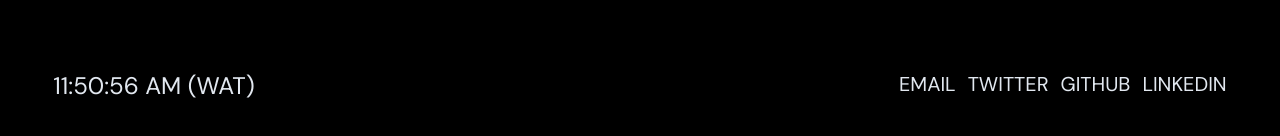
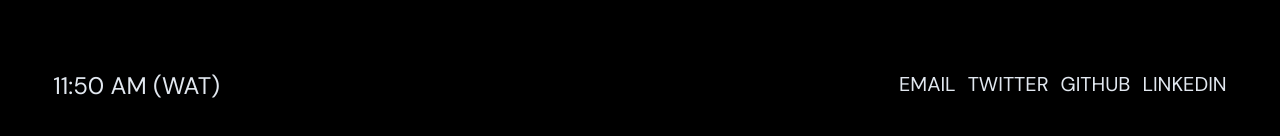
Before and after one commit to talentlessDeveloper/ope-kareem-v1, a React (Vite) app: page / in a window 1280 px wide. Shown: the part 2598-2734 px from the top of the page. Built offline with nearby package versions, Linux system fonts and the light colour scheme.

Commit message:
FIX: removed seconds from digital clock

```diff
--- a/src/components/DigitalClock.tsx
+++ b/src/components/DigitalClock.tsx
@@ -9,7 +9,6 @@ const DigitalClock = () => {
   const options: Intl.DateTimeFormatOptions = {
     hour: '2-digit',
     minute: '2-digit',
-    second: '2-digit',
     hour12: true,
   };
   useInterval(tick, 1000);
```
